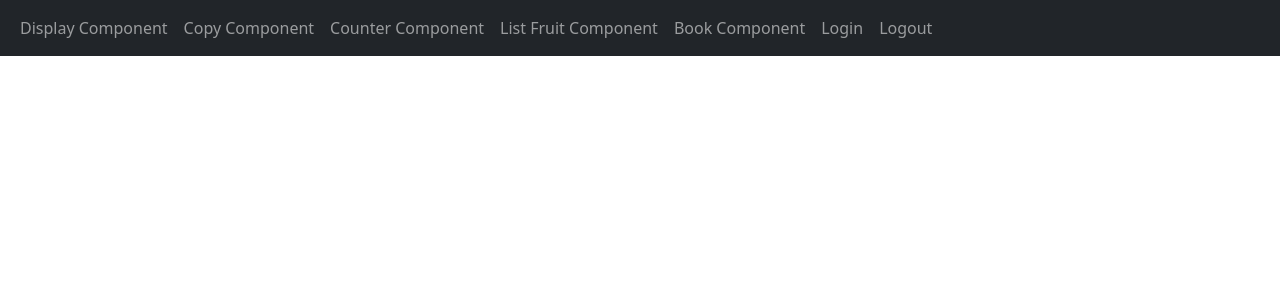
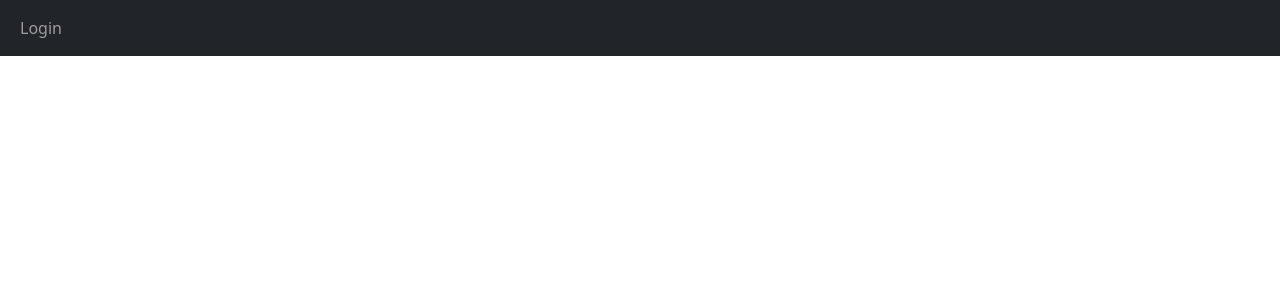
Before and after one commit to DeveloperOneDemo/angular-demo, an Angular app: page / in a window 1280 px wide. Shown: the top 300 px of the page. Built offline with nearby package versions, Linux system fonts and the light colour scheme.

Commit message:
Hedaer Manipulation

```diff
--- a/src/app/header/header.component.html
+++ b/src/app/header/header.component.html
@@ -1,25 +1,25 @@
 <nav class="navbar navbar-expand-sm bg-dark navbar-dark">
     <div class="container-fluid">
       <ul class="navbar-nav">
-        <li class="nav-item">
+        <li class="nav-item" *ngIf="isLoggedIn()==true && getRole()=='customer'">
           <a class="nav-link" routerLink="display">Display Component</a>
         </li>
-        <li class="nav-item">
+        <li class="nav-item" *ngIf="isLoggedIn()==true && getRole()=='customer'">
           <a class="nav-link" routerLink="copy">Copy Component</a>
         </li>
-        <li class="nav-item">
+        <li class="nav-item" *ngIf="isLoggedIn()==true && getRole()=='customer'">
           <a class="nav-link" routerLink="counter">Counter Component</a>
         </li>
-        <li class="nav-item">
+        <li class="nav-item" *ngIf="isLoggedIn()==true && getRole()=='customer'">
             <a class="nav-link" routerLink="list-fruit">List Fruit Component</a>
         </li>
-        <li class="nav-item">
+        <li class="nav-item" *ngIf="isLoggedIn()==true && getRole()=='admin'">
         <a class="nav-link" routerLink="book-crud">Book Component</a>
         </li>
-        <li class="nav-item">
+        <li class="nav-item" *ngIf="isLoggedIn()==false">
           <a class="nav-link" routerLink="login">Login</a>
         </li>
-        <li class="nav-item">
+        <li class="nav-item" *ngIf="isLoggedIn()==true">
           <a class="nav-link" routerLink="logout">Logout</a>
         </li>
       </ul>
--- a/src/app/header/header.component.ts
+++ b/src/app/header/header.component.ts
@@ -1,4 +1,6 @@
 import { Component, OnInit } from '@angular/core';
+import { AuthService } from '../user/auth.service';
+import { User } from '../user/user.model';
 
 @Component({
   selector: 'header',
@@ -7,9 +9,18 @@ import { Component, OnInit } from '@angular/core';
 })
 export class HeaderComponent implements OnInit {
 
-  constructor() { }
+  constructor(private authService: AuthService) { }
 
   ngOnInit(): void {
   }
 
+  isLoggedIn(): boolean{
+    return this.authService.loggedIn;
+  }
+
+  getRole(): string{
+    let data: User = this.authService.retrieveUser();
+    return data.role;
+
+  }
 }
```
